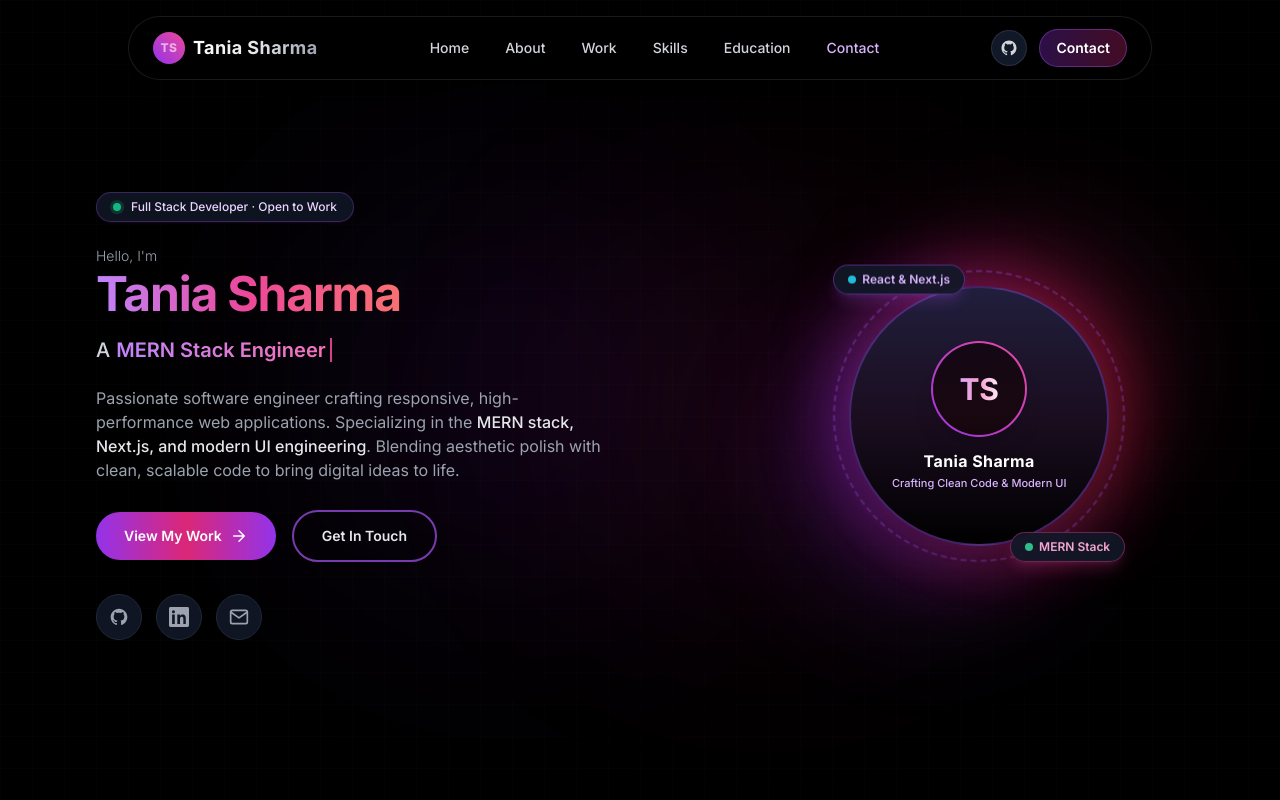
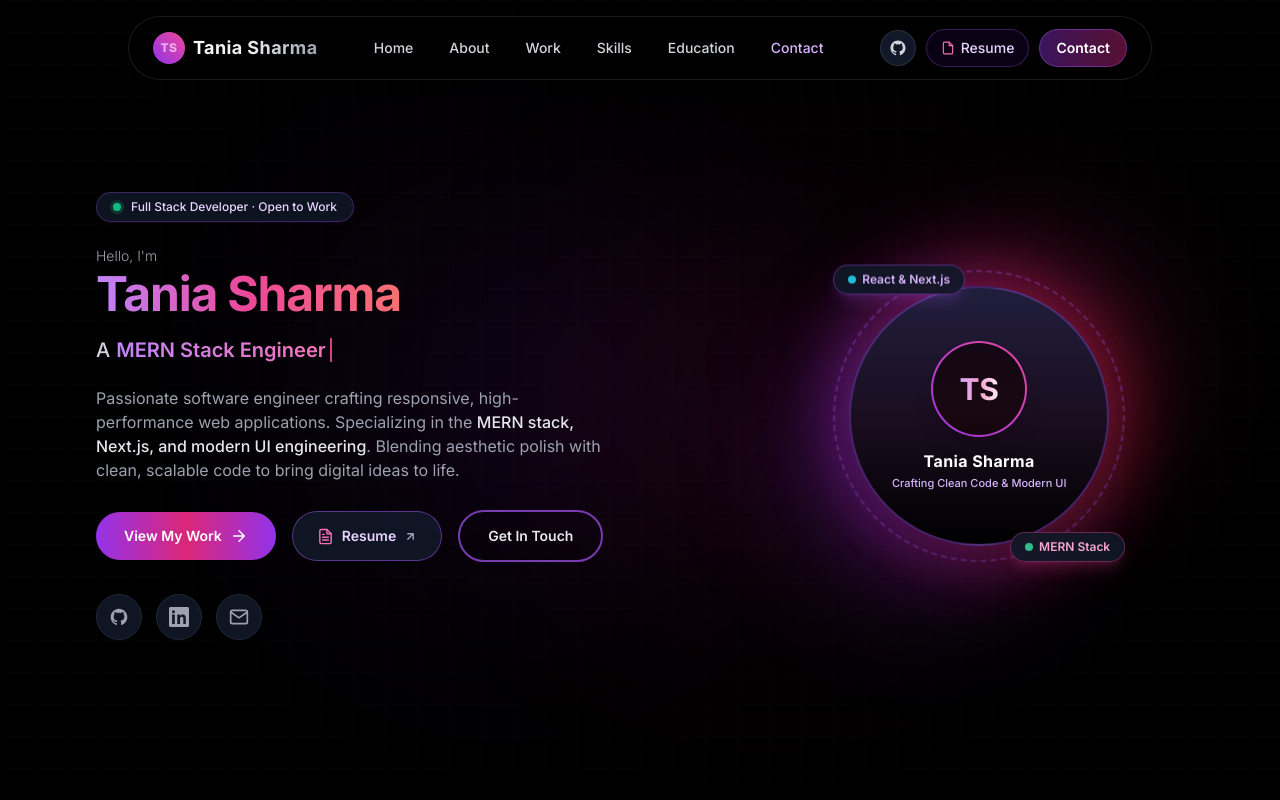
Before and after one commit to taniasha/Portfolio, a Next.js app: page / in a window 1280 px wide. Shown: the top 800 px of the page. Built offline with nearby package versions, Linux system fonts and the light colour scheme.

Commit message:
add resume button to hero and navbar

```diff
--- a/src/components/Hero.tsx
+++ b/src/components/Hero.tsx
@@ -151,6 +151,46 @@ export default function Hero() {
                 </svg>
               </a>
 
+              <a
+                href="/resume.pdf"
+                target="_blank"
+                rel="noopener noreferrer"
+                id="hero-cta-resume"
+                className="group px-6 py-3.5 bg-gray-900/90 hover:bg-gray-800 border border-purple-500/50 hover:border-purple-400 rounded-full flex items-center gap-2 text-sm font-semibold text-purple-200 hover:text-white transition-all duration-300 hover:shadow-[0_0_20px_rgba(168,85,247,0.4)] backdrop-blur-sm hover:-translate-y-0.5"
+              >
+                <svg
+                  width="17"
+                  height="17"
+                  viewBox="0 0 24 24"
+                  fill="none"
+                  stroke="currentColor"
+                  strokeWidth="2"
+                  strokeLinecap="round"
+                  strokeLinejoin="round"
+                  className="text-pink-400 group-hover:scale-110 transition-transform duration-300"
+                >
+                  <path d="M14 2H6a2 2 0 0 0-2 2v16a2 2 0 0 0 2 2h12a2 2 0 0 0 2-2V8z" />
+                  <polyline points="14 2 14 8 20 8" />
+                  <line x1="16" y1="13" x2="8" y2="13" />
+                  <line x1="16" y1="17" x2="8" y2="17" />
+                  <polyline points="10 9 9 9 8 9" />
+                </svg>
+                <span>Resume</span>
+                <svg
+                  width="13"
+                  height="13"
+                  viewBox="0 0 24 24"
+                  fill="none"
+                  stroke="currentColor"
+                  strokeWidth="2.5"
+                  strokeLinecap="round"
+                  strokeLinejoin="round"
+                  className="opacity-70 group-hover:opacity-100 group-hover:translate-x-0.5 group-hover:-translate-y-0.5 transition-transform duration-300"
+                >
+                  <path d="M7 17L17 7M17 7H7M17 7V17" />
+                </svg>
+              </a>
+
               <Link
                 href="/contact"
                 id="hero-cta-contact"
--- a/src/components/Navbar.tsx
+++ b/src/components/Navbar.tsx
@@ -77,7 +77,7 @@ export default function Navbar() {
         </nav>
 
         {/* Right CTAs */}
-        <div className="hidden sm:flex items-center gap-3">
+        <div className="hidden sm:flex items-center gap-2.5">
           {/* GitHub Icon Link */}
           <a
             href="https://github.com/taniasha"
@@ -91,11 +91,36 @@ export default function Navbar() {
             </svg>
           </a>
 
+          {/* Resume Button */}
+          <a
+            href="/resume.pdf"
+            target="_blank"
+            rel="noopener noreferrer"
+            id="nav-resume"
+            className="text-xs sm:text-sm font-medium text-purple-200 hover:text-white px-3.5 py-2 rounded-full border border-purple-500/30 hover:border-purple-400 bg-purple-950/20 hover:bg-purple-950/40 transition-all duration-300 flex items-center gap-1.5"
+          >
+            <svg
+              width="14"
+              height="14"
+              viewBox="0 0 24 24"
+              fill="none"
+              stroke="currentColor"
+              strokeWidth="2"
+              strokeLinecap="round"
+              strokeLinejoin="round"
+              className="text-pink-400"
+            >
+              <path d="M14 2H6a2 2 0 0 0-2 2v16a2 2 0 0 0 2 2h12a2 2 0 0 0 2-2V8z" />
+              <polyline points="14 2 14 8 20 8" />
+            </svg>
+            <span>Resume</span>
+          </a>
+
           {/* Contact Button */}
           <Link
             href="/contact"
             id="nav-contact"
-            className="text-xs sm:text-sm font-semibold text-white px-4 py-2 rounded-full bg-gradient-to-r from-purple-600/30 to-pink-600/30 hover:from-purple-600/50 hover:to-pink-600/50 border border-purple-500/40 hover:border-purple-400 transition-all duration-300 hover:shadow-[0_0_20px_rgba(168,85,247,0.4)] hover:-translate-y-0.5"
+            className="text-xs sm:text-sm font-semibold text-white px-4 py-2 rounded-full bg-gradient-to-r from-purple-600/40 to-pink-600/40 hover:from-purple-600/60 hover:to-pink-600/60 border border-purple-500/40 hover:border-purple-400 transition-all duration-300 hover:shadow-[0_0_20px_rgba(168,85,247,0.4)] hover:-translate-y-0.5"
           >
             Contact
           </Link>
@@ -171,6 +196,25 @@ export default function Navbar() {
           >
             Education
           </Link>
+          <a
+            href="/resume.pdf"
+            target="_blank"
+            rel="noopener noreferrer"
+            onClick={() => setMobileMenuOpen(false)}
+            className="px-4 py-2 text-sm text-pink-300 hover:text-white rounded-lg hover:bg-white/5 flex items-center justify-between"
+          >
+            <span>View Resume</span>
+            <svg
+              width="14"
+              height="14"
+              viewBox="0 0 24 24"
+              fill="none"
+              stroke="currentColor"
+              strokeWidth="2"
+            >
+              <path d="M7 17L17 7M17 7H7M17 7V17" />
+            </svg>
+          </a>
           <Link
             href="/contact"
             onClick={() => setMobileMenuOpen(false)}
```
Also changed, not shown: 1 other file (tests, documents, lock files or other folders).
